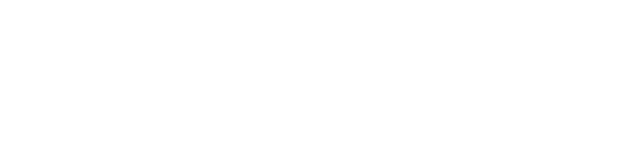
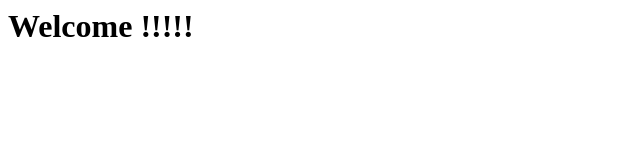
Before and after one commit to vinays75-coder/vinays75-coder.github.io, a plain HTML site: page index.html in a window 1280 px wide. Shown: the whole page, without its empty margins (0-640 px from the left). Drawn offline with Linux system fonts and the light colour scheme.

Commit message:
Update index.html
Adding h1

```diff
--- a/index.html
+++ b/index.html
@@ -3,6 +3,7 @@
 <head>
 <meta charset="utf-8">
 <title>Welcome !!!!!!</title>
+  <h1>Welcome !!!!!</h1>
 <base href="/">
 <!-- <meta name="viewport" content="width=device-width, initial-scale=1" /> -->
 <!--Fixing zoom issue in iphone-->
```
